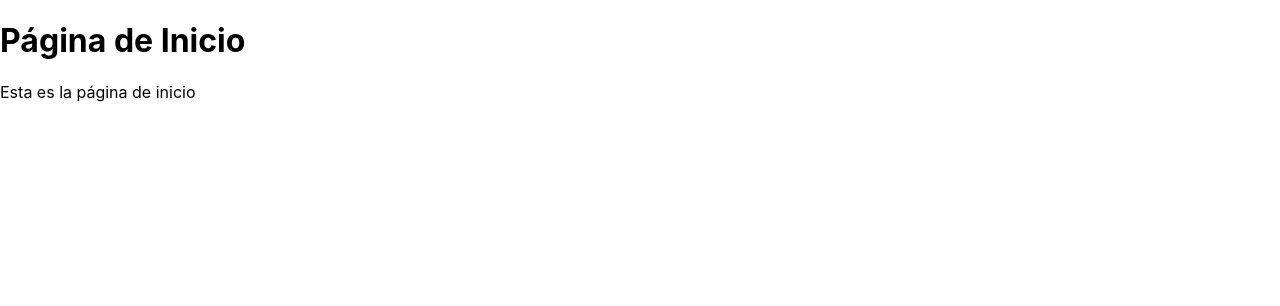
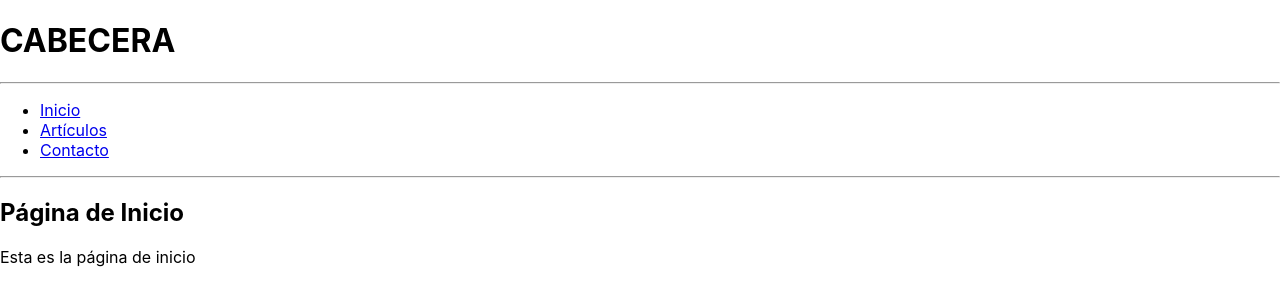
Before and after one commit to VillegasCode/07-rutas, a React (Create React App) app: page / in a window 1280 px wide. Shown: the top 306 px of the page. Built offline with nearby package versions, Linux system fonts and the light colour scheme.

Commit message:
We create NavLink to 3 buttons and className conditional if isActive true then actived

```diff
--- a/src/routes/RouterPrincipal.js
+++ b/src/routes/RouterPrincipal.js
@@ -1,5 +1,5 @@
 import React from 'react'
-import { Routes, Route, Link, BrowserRouter } from 'react-router-dom'
+import { Routes, Route, Link, BrowserRouter, NavLink } from 'react-router-dom'
 import { Inicio } from '../components/Inicio'
 import { Articulos } from '../components/Articulos'
 import { Contacto } from '../components/Contacto'
@@ -10,6 +10,31 @@ export const RouterPrincipal = () => {
 
     <BrowserRouter>
 
+    <h1>CABECERA</h1>
+    <hr />
+
+    <nav>
+      <ul>
+        <li>
+          <NavLink to="/inicio"
+                    className={({isActive}) => isActive ? "activado" : ""}
+          >Inicio</NavLink>
+        </li>
+        <li>
+          <NavLink to="articulos"
+                    className={({isActive}) => isActive ? "activado" : ""}
+          >Artículos</NavLink>
+        </li>
+        <li>
+          <NavLink to="/contacto"
+                    className={({isActive}) => isActive ? "activado" : ""}
+          >Contacto</NavLink>
+        </li>
+      </ul>
+    </nav>
+    <hr />
+
+    <section className='contenido-principal'>
         <Routes>
             <Route path='/' element={<Inicio />} />
             <Route path='/inicio' element={<Inicio />} />
@@ -24,6 +49,7 @@ export const RouterPrincipal = () => {
                 </>
             )} /> */}
         </Routes>
+    </section>
 
     </BrowserRouter>
 
```
